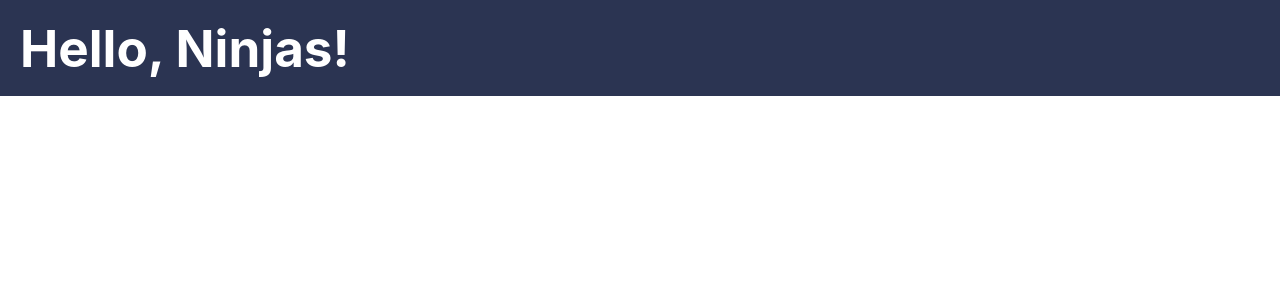
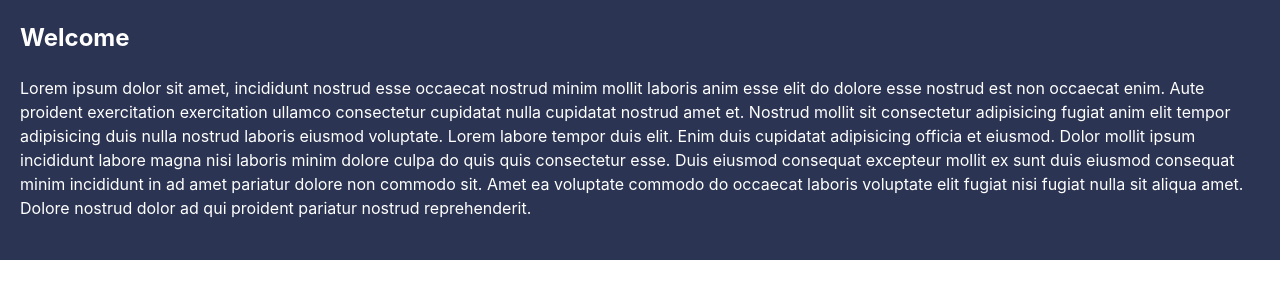
Before and after one commit to Mig-uel/react-router-demo, a React (Vite) app: page / in a window 1280 px wide. Shown: the top 300 px of the page. Built offline with nearby package versions, Linux system fonts and the light colour scheme.

Commit message:
Add react-router-dom and update App component

```diff
--- a/src/App.jsx
+++ b/src/App.jsx
@@ -1,7 +1,22 @@
+import { BrowserRouter, Routes, Route, Link } from 'react-router-dom'
+
+// pages
+import Home from './pages/Home.component'
+import About from './pages/about.component'
+
 import './App.css'
 
 function App() {
-  return <h1>Hello, Ninjas!</h1>
+  return (
+    <BrowserRouter>
+      <main>
+        <Routes>
+          <Route path='/' element={<Home />} />
+          <Route path='about' element={<About />} />
+        </Routes>
+      </main>
+    </BrowserRouter>
+  )
 }
 
 export default App
```
